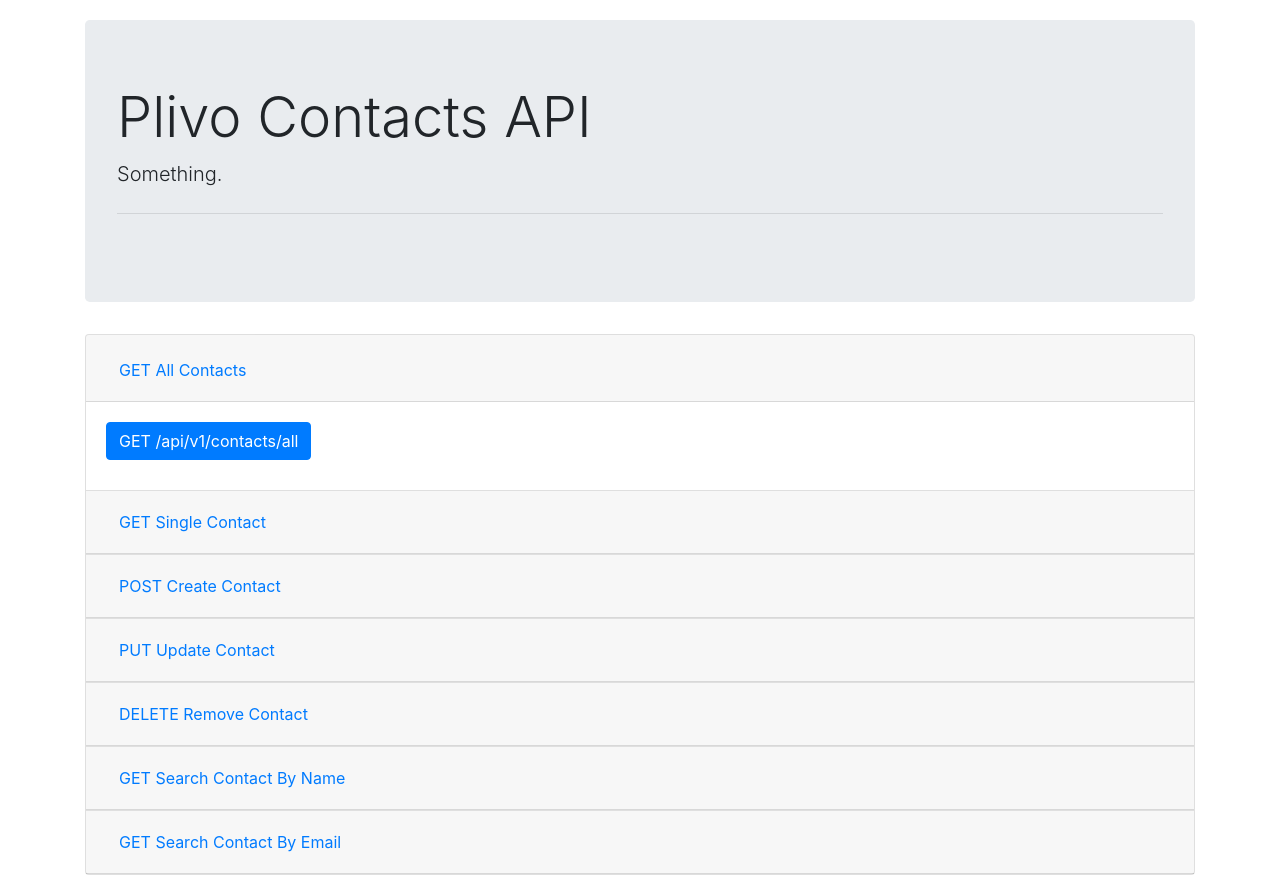
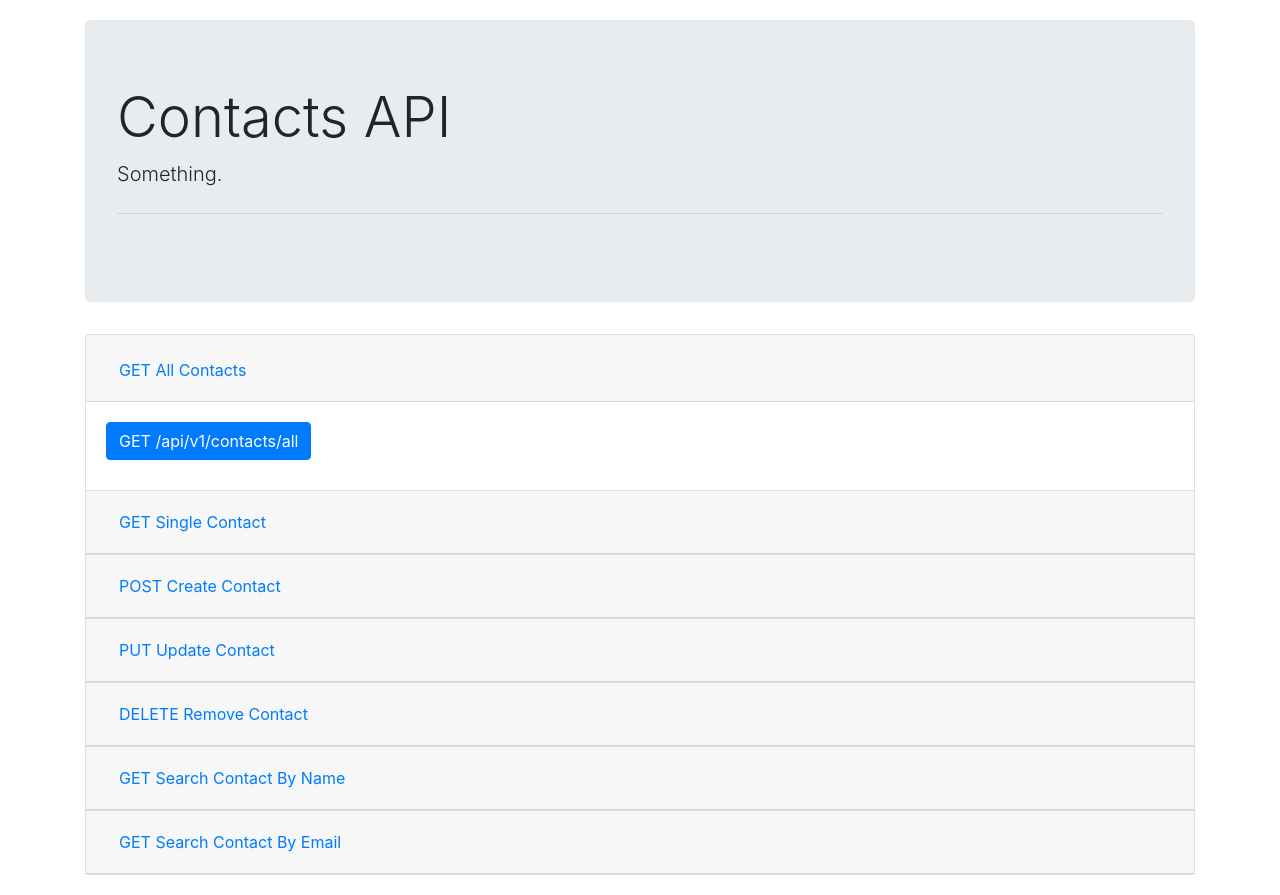
Before and after one commit to jithinjk/contactsapiui, a plain HTML site: page index.html in a window 1280 px wide. Drawn offline with nearby package versions, Linux system fonts and the light colour scheme.

Commit message:
refactor code

```diff
--- a/index.html
+++ b/index.html
@@ -12,7 +12,7 @@
         <div class="container">
             <!-- Content here -->
             <div class="jumbotron" style="margin-top: 20px;">
-                <h1 class="display-4">Plivo Contacts API</h1>
+                <h1 class="display-4">Contacts API</h1>
                 <p class="lead">Something.</p>
                 <hr class="my-4">
             </div>
```
Also changed, not shown: 1 other file.
